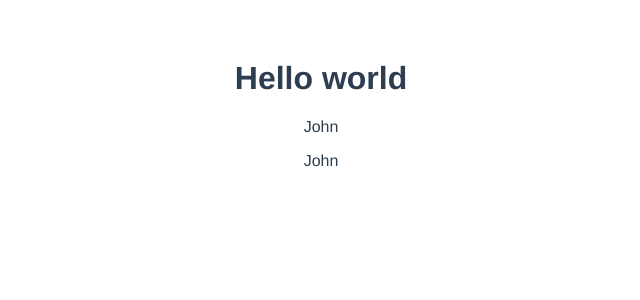
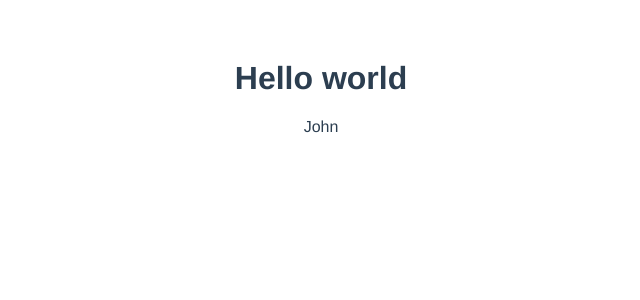
Before and after one commit to n1207n/VueIn60Minutes, a Vue app: page / in a window 1280 px wide. Shown: the top 300 px of the page, without its empty margins (319-959 px from the left). Built offline with nearby package versions, Linux system fonts and the light colour scheme.

Commit message:
feat: Added a simple conditionals

```diff
--- a/src/components/Test.vue
+++ b/src/components/Test.vue
@@ -2,8 +2,9 @@
   <div class="test">
     <!-- <span v-html="title"></span> -->
     <h1>{{title}}</h1>
-    <p>{{user.firstName}}</p>
-    <p v-text="user.firstName"></p>
+    <p v-if="showName">{{user.firstName}}</p>
+    <p v-else>Nobody</p>
+    <!-- <p v-text="user.firstName"></p> -->
   </div>
 </template>
 
@@ -17,6 +18,7 @@ export default {
         firstName: 'John',
         lastName: 'Doe',
       },
+      showName: true,
     };
   },
 };
```
